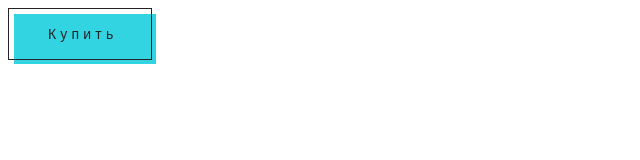
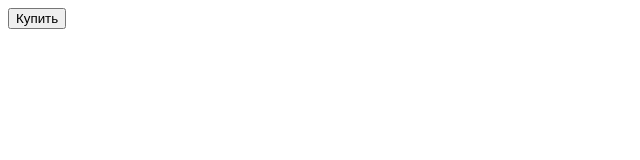
Before and after one commit to Semyon595/HTML-and-CSS-guides, a plain HTML site: page index.html in a window 1280 px wide. Shown: the whole page, without its empty margins (0-640 px from the left). Drawn offline with Linux system fonts and the light colour scheme.

Commit message:
Update style.css

```diff
--- a/style.css
+++ b/style.css
@@ -1,4 +1,4 @@
-.button-1 {
+button-1 {
     color: #232323;
     background: transparent;
     border: 1px solid #232323;
@@ -10,7 +10,7 @@
     transition: .2s ease-in-out;
     cursor: pointer;
 }
-.button-1:before {
+button-1:before {
     content: "";
     position: absolute;
     top: 5px;
@@ -22,6 +22,6 @@
     transition: .25s ease;
     transform: translate(0, 0);
 }
-.button-1:hover:before {
+button-1:hover:before {
     transform: translate(4px, 4px);
 }
```
